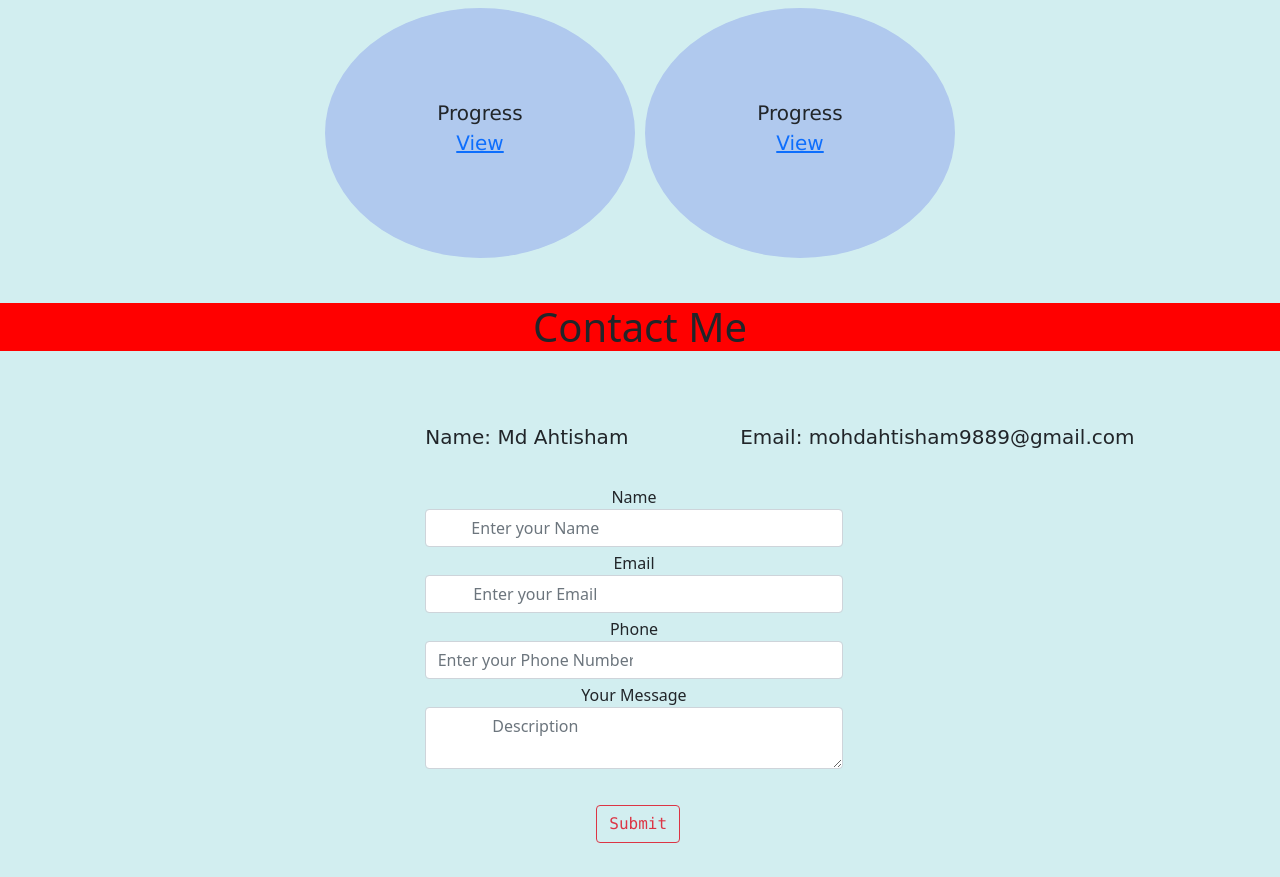
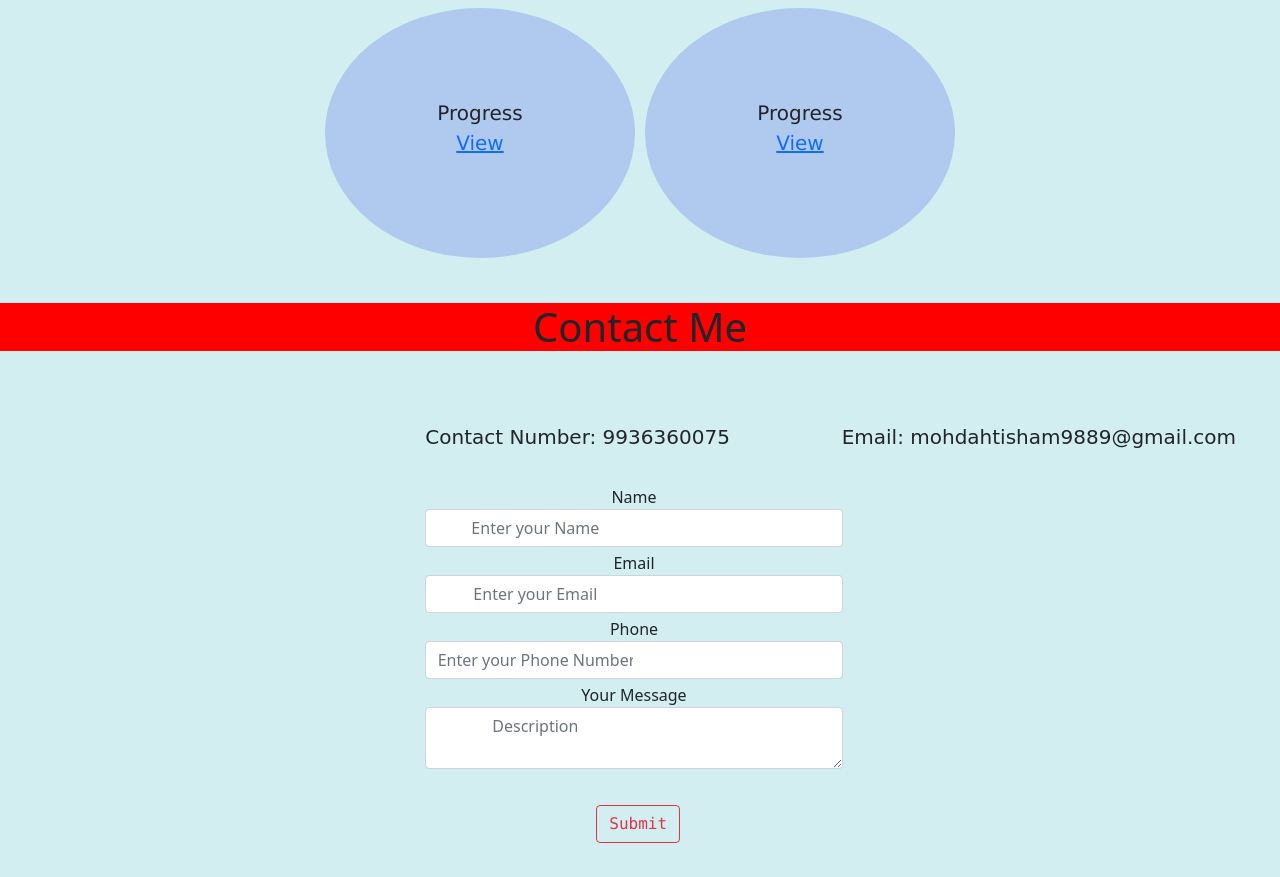
Before and after one commit to mdahtisham/Md-Ahtisham-Portfolio, a plain HTML site: page index.html in a window 1280 px wide. Shown: the part 4573-5450 px from the top of the page. Drawn offline with nearby package versions, Linux system fonts and the light colour scheme.

Commit message:
Update index.html

```diff
--- a/index.html
+++ b/index.html
@@ -1064,7 +1064,7 @@ background-color: rgb(210, 238, 240);
     <br>
 
     <h5 class="nameemail">
-      &emsp; &emsp; &emsp; &emsp; &emsp; &emsp; &emsp; &emsp; &emsp; &emsp; &emsp; &emsp; &emsp; &emsp; &emsp; &emsp;Name: Md Ahtisham   &emsp; &emsp; &emsp; &emsp;  Email: mohdahtisham9889@gmail.com
+      &emsp; &emsp; &emsp; &emsp; &emsp; &emsp; &emsp; &emsp; &emsp; &emsp; &emsp; &emsp; &emsp; &emsp; &emsp; &emsp;Contact Number: 9936360075  &emsp; &emsp; &emsp; &emsp;  Email: mohdahtisham9889@gmail.com
     </h5>
 
     <br>
```
